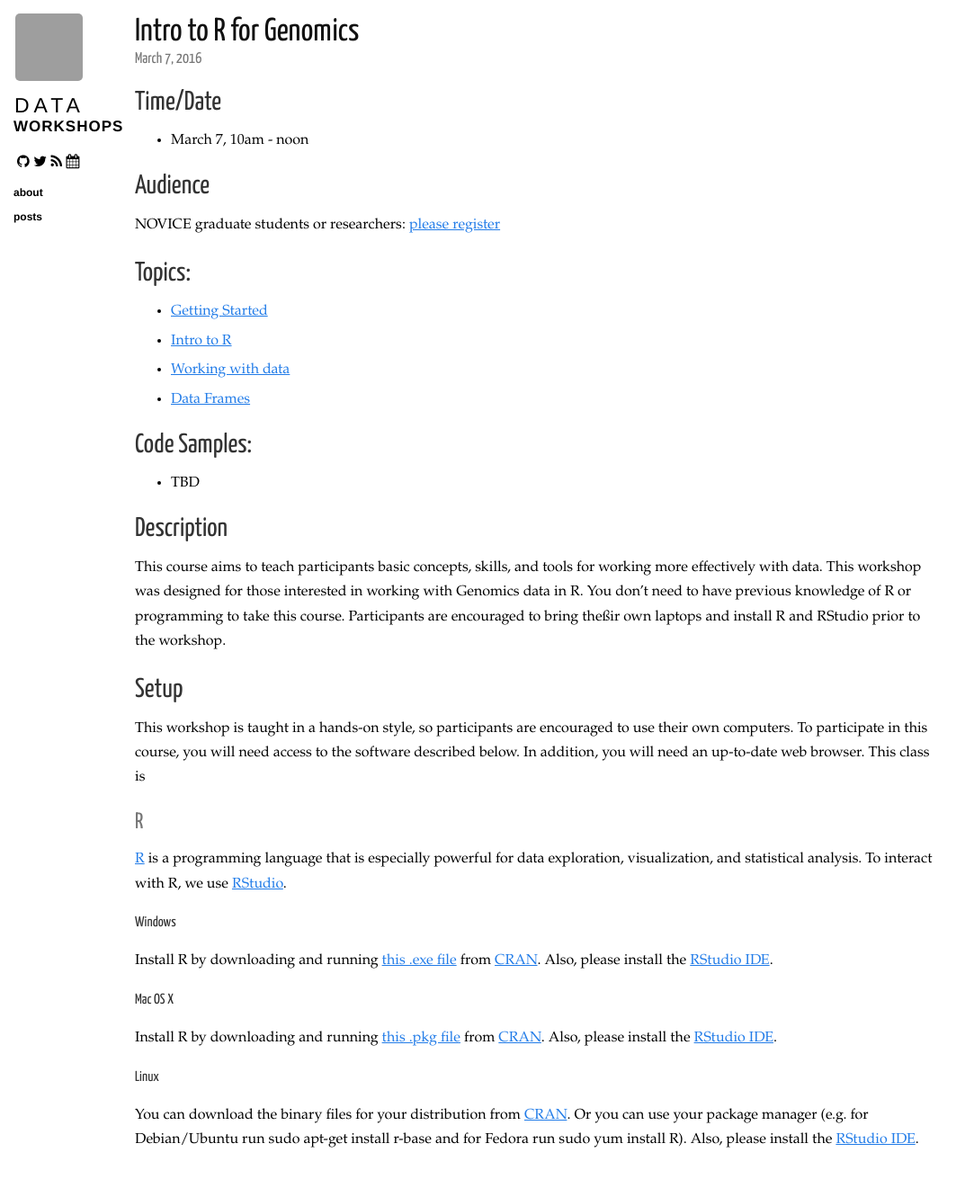
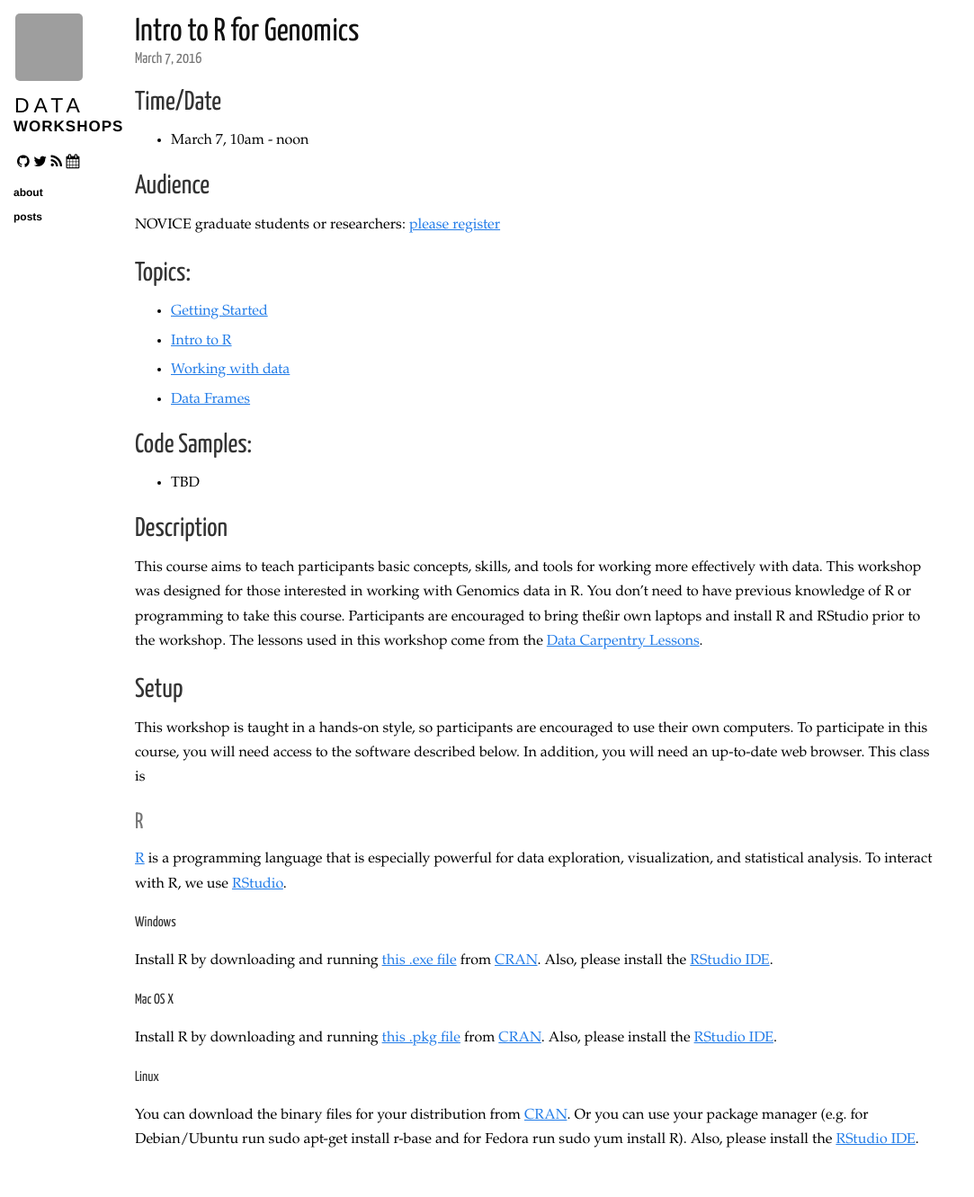
Before and after one commit to ucsdlib/workshops, a Jekyll site: the page built from _posts/2016-03-07-intro-r-genomics.markdown, in a window 1280 px wide. Shown: the whole page at 90% size, without its empty margins (0-1083 px from the left). Built offline with Jekyll 4.4.1, drawn with Linux system fonts in a browser that asks for light colours; nearby versions of some CDN libraries; Markdown is read by kramdown in place of the engine named in the settings; grey boxes are pictures that could not be loaded.

Commit message:
updating links and crediting DC

```diff
--- a/_posts/2016-03-07-intro-r-genomics.markdown
+++ b/_posts/2016-03-07-intro-r-genomics.markdown
@@ -25,7 +25,7 @@ NOVICE graduate students or researchers: [please register](http://ucsd.libcal.co
 
 ## Description
 
-This course aims to teach participants basic concepts, skills, and tools for working more effectively with data. This workshop was designed for those interested in working with Genomics data in R. You don't need to have previous knowledge of R or programming to take this course. Participants are encouraged to bring theßir own laptops and install R and RStudio prior to the workshop.
+This course aims to teach participants basic concepts, skills, and tools for working more effectively with data. This workshop was designed for those interested in working with Genomics data in R. You don't need to have previous knowledge of R or programming to take this course. Participants are encouraged to bring theßir own laptops and install R and RStudio prior to the workshop. The lessons used in this workshop come from the [Data Carpentry Lessons](http://www.datacarpentry.org/lessons/).
 
 ## Setup <a name="setup"></a>
 
```
